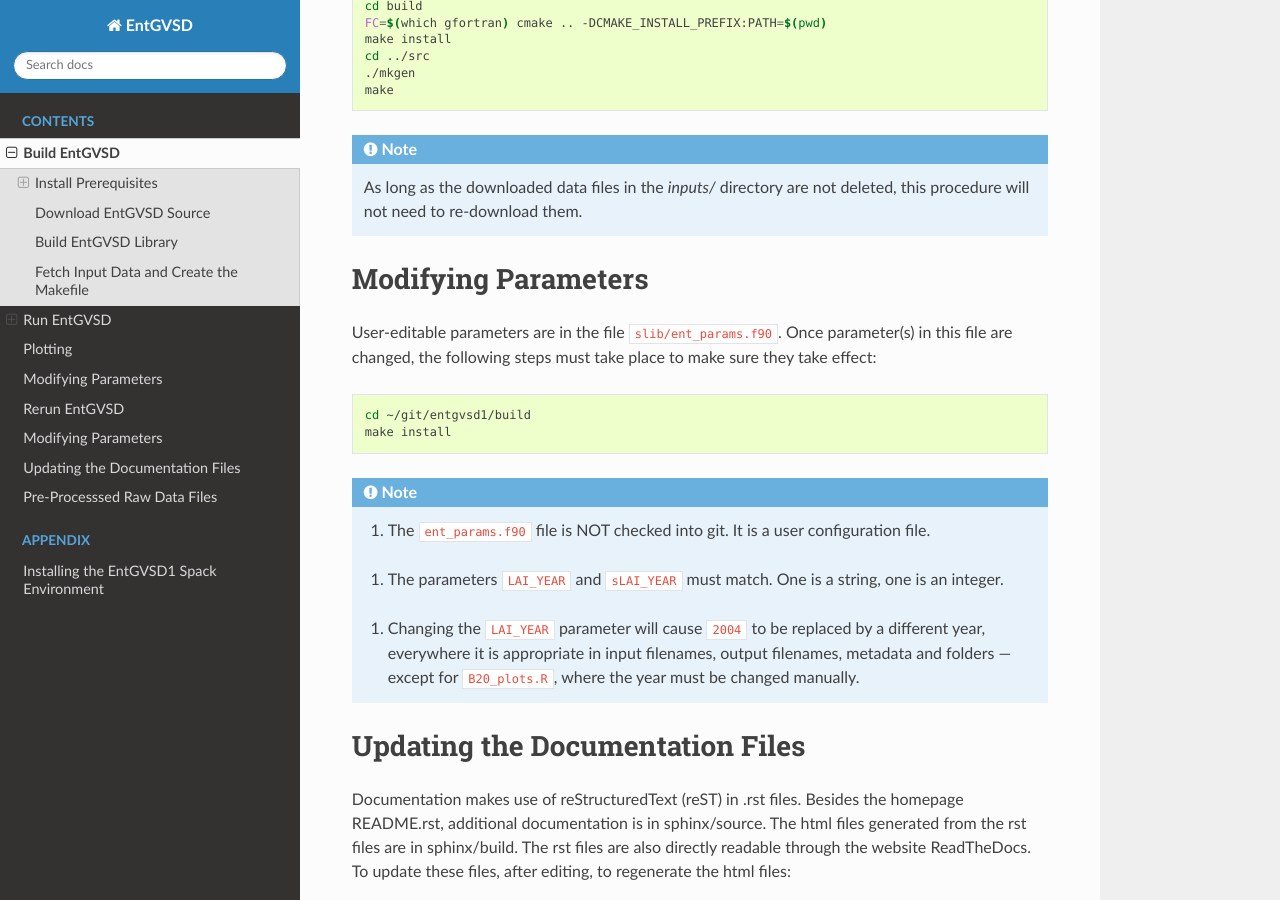
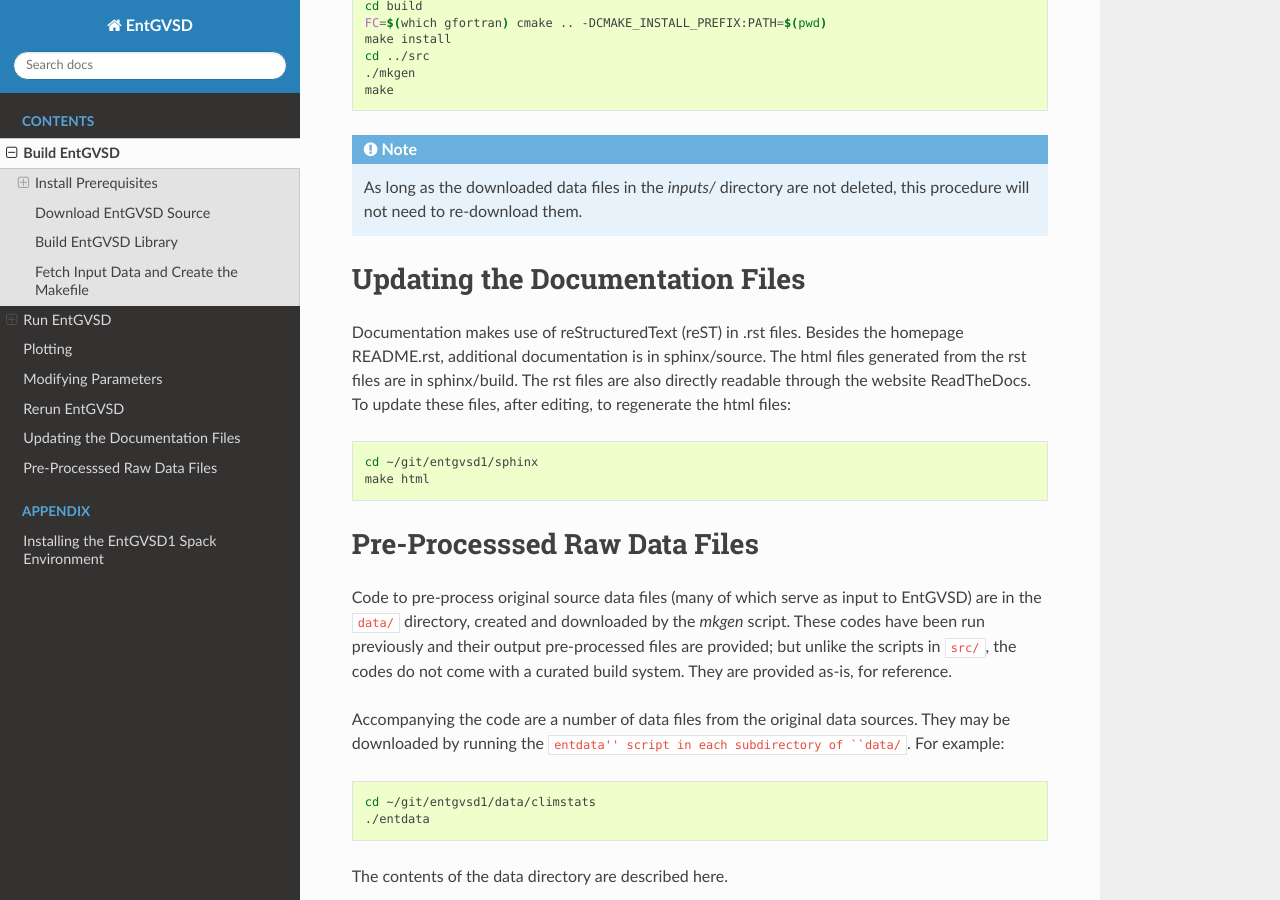
Before and after one commit to ent-tbm/entgvsd1, a Sphinx documentation site: the page built from sphinx/source/building.rst, in a window 1280 px wide and 900 px high, scrolled down 5677 px. Built offline with Sphinx 7.4.7 and the Read the Docs theme 2.0.0, drawn with Linux system fonts in a browser that asks for light colours.

Commit message:
Deleted duplicate section on Modifying the Parameters.

```diff
--- a/sphinx/source/building.rst
+++ b/sphinx/source/building.rst
@@ -305,32 +305,6 @@
    not deleted, this procedure will not need to re-download them.
 
 
-Modifying Parameters
-====================
-
-User-editable parameters are in the file ``slib/ent_params.f90``.
-Once parameter(s) in this file are changed, the following steps must
-take place to make sure they take effect:
-
-.. code-block:: bash
-
-   cd ~/git/entgvsd1/build
-   make install
-
-
-.. note::
-
-   1. The ``ent_params.f90`` file is NOT checked into git.  It is a
-      user configuration file.
-
-   1. The parameters ``LAI_YEAR`` and ``sLAI_YEAR`` must match.  One
-      is a string, one is an integer.
-
-   1. Changing the ``LAI_YEAR`` parameter will cause ``2004`` to be
-      replaced by a different year, everywhere it is appropriate in
-      input filenames, output filenames, metadata and folders ---
-      except for ``B20_plots.R``, where the year must be changed manually.
-
 Updating the Documentation Files
 ================================
 
```
